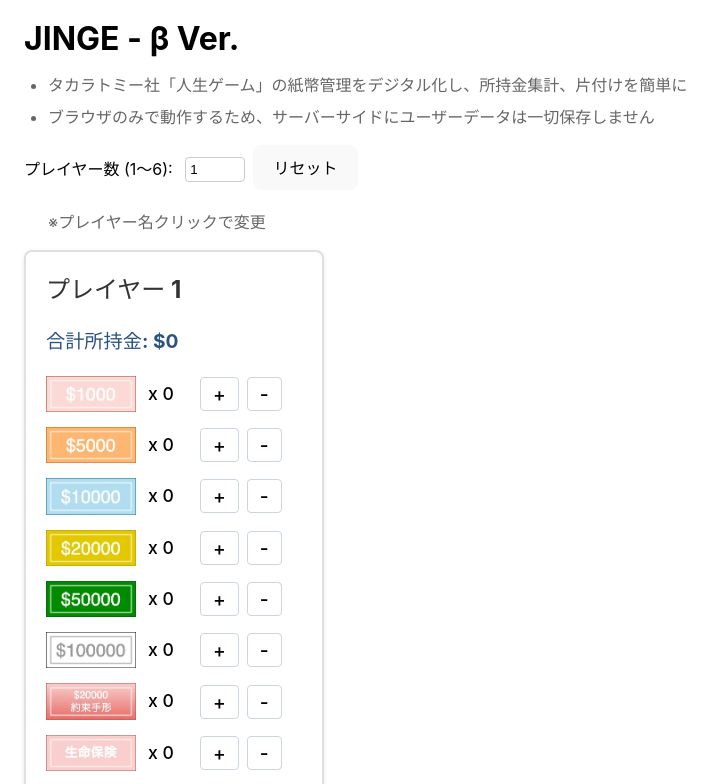
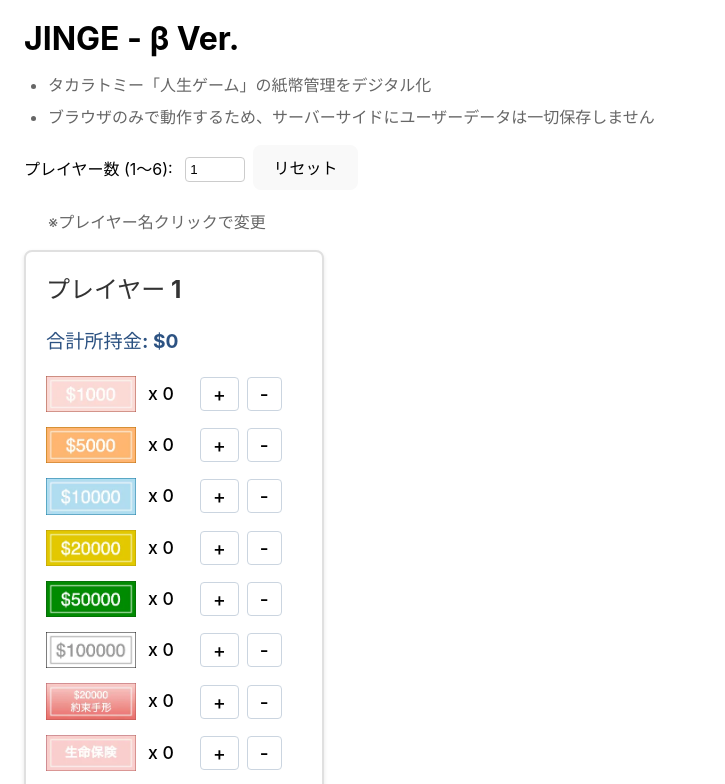
Before and after one commit to j-un/JINGE, a React (Vite) app: page / in a window 1280 px wide. Shown: the top 784 px of the page, without its empty margins (0-725 px from the left). Built offline with nearby package versions, Linux system fonts and the light colour scheme.

Commit message:
feat: update service description

```diff
--- a/index.html
+++ b/index.html
@@ -1,16 +1,16 @@
 <!doctype html>
-<html lang="en">
+<html lang="ja">
   <head>
     <meta charset="UTF-8" />
     <meta name="viewport" content="width=device-width, initial-scale=1.0" />
     <meta
     name="description"
-    content="JINGEは人生ゲームの紙幣管理をデジタル化し、集計、片付けを簡単にするWebアプリです。ブラウザのみで動作し、プレイヤー間の所持金をシンプルに管理できます。"
+    content="JINGEは人生ゲームの紙幣管理をデジタル化し、所持金集計、片付けを簡単にするWebアプリです。"
     />
     <meta property="og:title" content="JINGE - 人生ゲーム紙幣管理ツール" />
-    <meta property="og:description" content="JINGEはタカラトミー社「人生ゲーム」の紙幣管理をデジタル化し、所持金集計、片付けを簡単にするWebアプリです。ブラウザのみで動作し、プレイヤー間の所持金をシンプルに管理できます。" />
+    <meta property="og:description" content="JINGEは人生ゲームの紙幣管理をデジタル化し、所持金集計、片付けを簡単にするWebアプリです。" />
     <meta property="og:type" content="website" />
-    <meta property="og:url" content="https://example.com" />
+    <meta property="og:url" content="https://jinge.n-s.tokyo/" />
     <title>JINGE</title>
   </head>
   <body>
--- a/src/App.tsx
+++ b/src/App.tsx
@@ -22,7 +22,7 @@ const App: React.FC = () => {
     <div className={styles.container}>
       <h1 className={styles.title}>JINGE - β Ver.</h1>
       <ul className={styles.description}>
-        <li>タカラトミー社「人生ゲーム」の紙幣管理をデジタル化し、所持金集計、片付けを簡単に</li>
+        <li>タカラトミー「人生ゲーム」の紙幣管理をデジタル化</li>
         <li>ブラウザのみで動作するため、サーバーサイドにユーザーデータは一切保存しません</li>
       </ul>
       <div className={styles.playerControl}>
```
Also changed, not shown: 1 other file (tests, documents, lock files or other folders).
